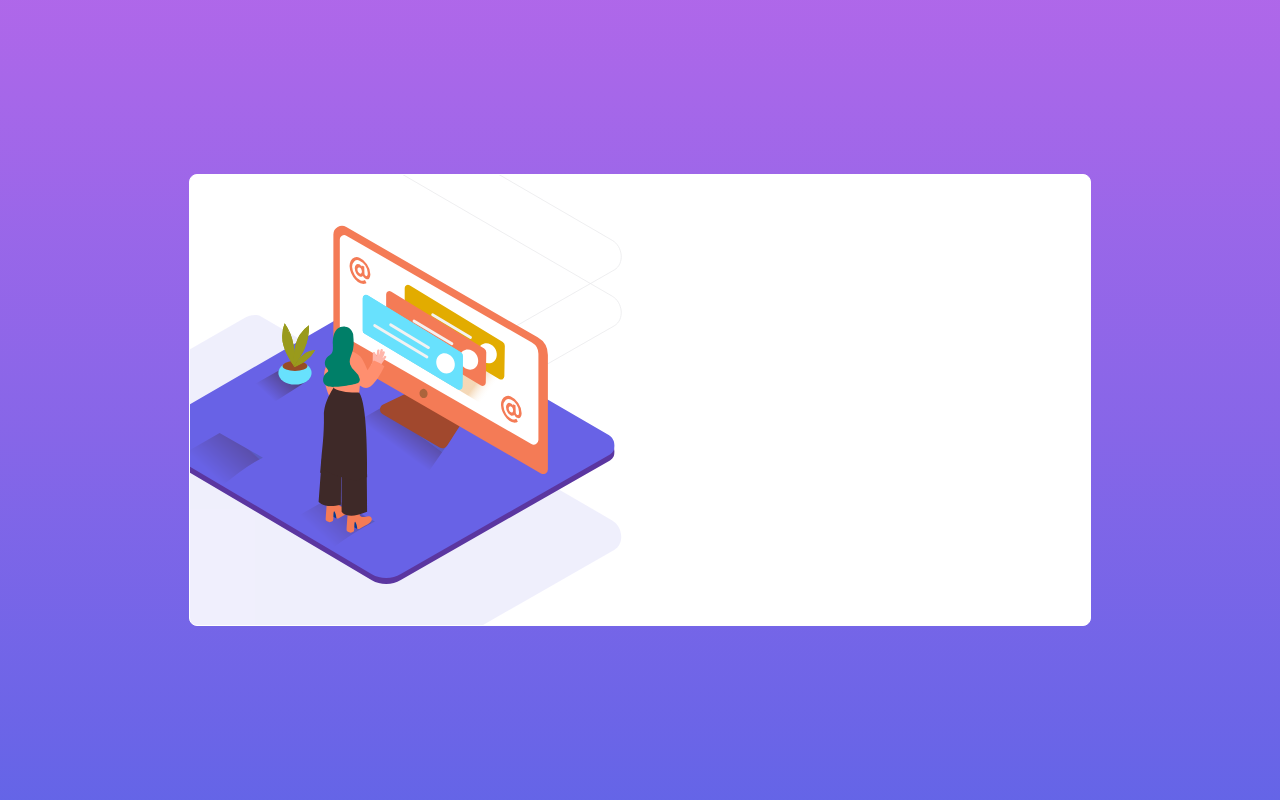
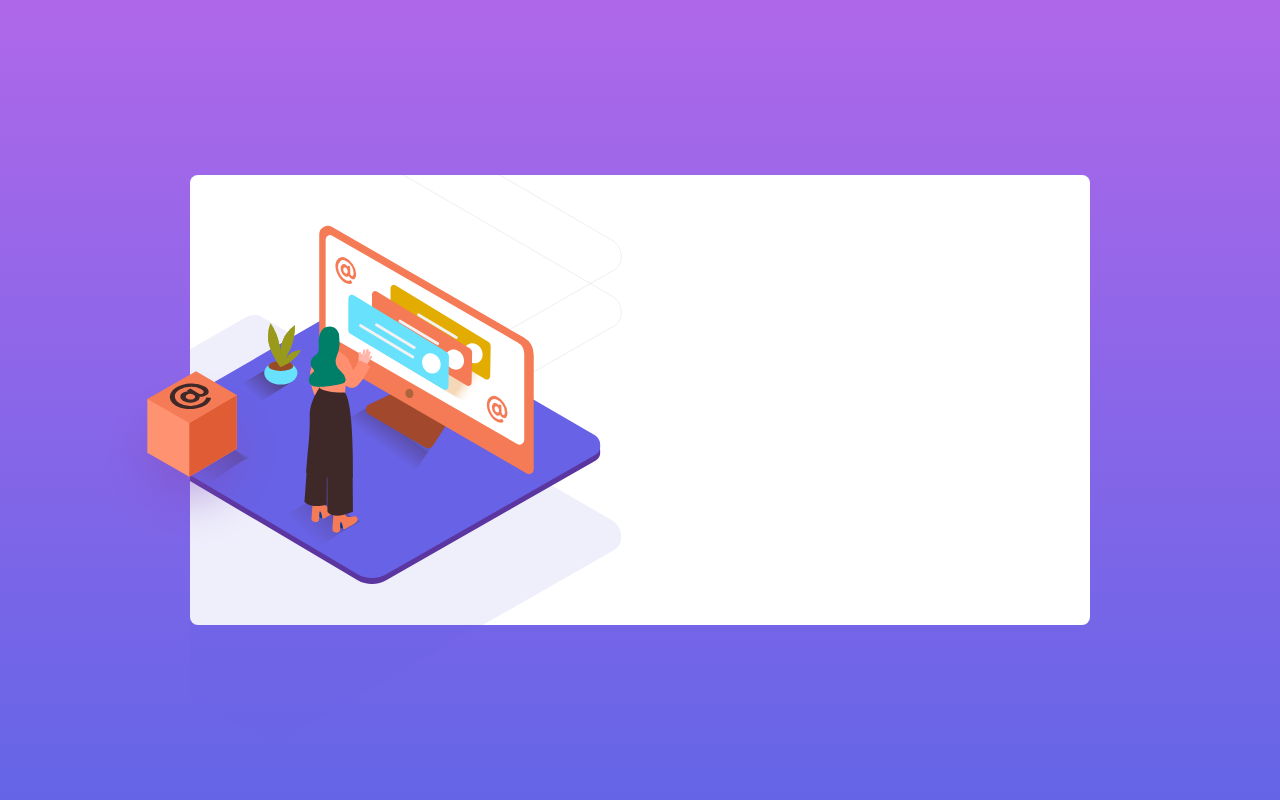
Before and after one commit to Plvti/FAQ-Accordion-Card, a plain HTML site: page index.html in a window 1280 px wide. Shown: the top 800 px of the page. Drawn offline with Linux system fonts and the light colour scheme.

Commit message:
fixed stuff

```diff
--- a/index.html
+++ b/index.html
@@ -22,8 +22,8 @@
           class="desktop"
           src="images/illustration-woman-online-desktop.svg"
         />
-        <img class="box" src="images/illustration-box-desktop.svg" />
       </div>
+      <img class="box" src="images/illustration-box-desktop.svg" />
       How many team members can I invite? You can invite up to 2 additional
       users on the Free plan. There is no limit on team members for the Premium
       plan. What is the maximum file upload size? No more than 2GB. All files in
--- a/style.css
+++ b/style.css
@@ -5,9 +5,15 @@ body {
   background-repeat: no-repeat;
   background-attachment: fixed;
 }
-
+.box {
+  position: absolute;
+  top: 43%;
+  left: 0;
+  transform: translate(-49%, 0);
+  display: block;
+}
 .glowna {
-  border: 1px solid;
+  border: 0px solid;
   border-radius: 8px;
   border-color: white;
   width: 900px;
@@ -17,13 +23,14 @@ body {
   position: absolute;
   transform: translate(-50%, -50%);
   background-color: white;
-  overflow: hidden;
+  /* overflow: hidden; */
 }
 
 .obrazki {
   position: relative;
   top: 0;
   left: 0;
+  overflow: hidden;
 }
 
 .patternik {
@@ -37,7 +44,7 @@ body {
   position: absolute;
   top: 50px;
   left: 0;
-  transform: translate(-10%, 0);
+  transform: translate(-13%, 0);
 }
 
 :root {
```
